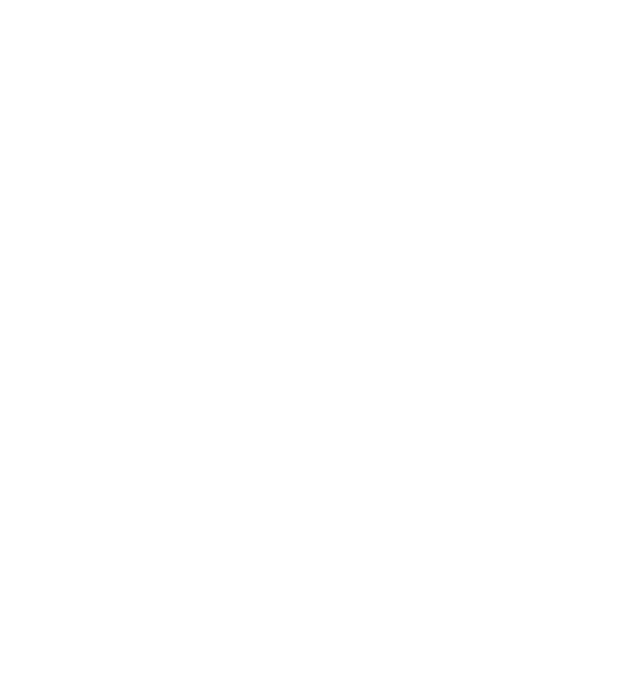
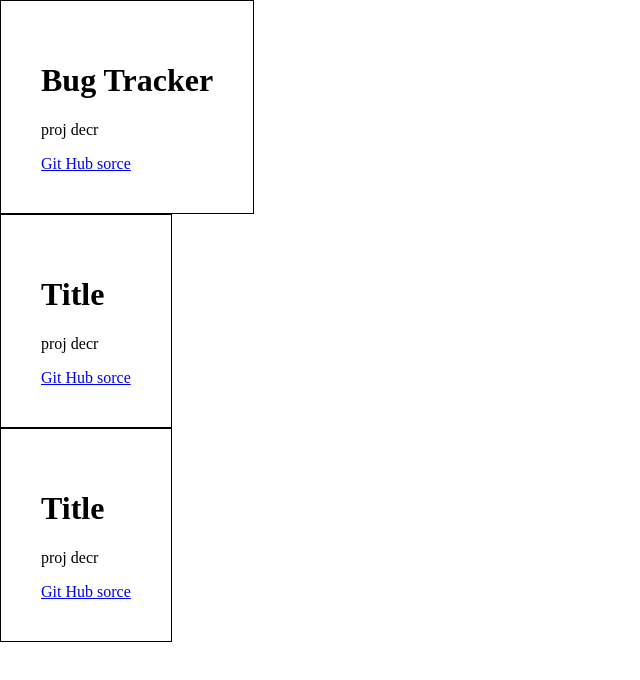
Before and after one commit to quinnjo554/RandomMessage, a plain HTML site: page project/projects.html in a window 1280 px wide. Shown: the whole page, without its empty margins (0-640 px from the left). Drawn offline with Linux system fonts and the light colour scheme.

Commit message:
project css and html

```diff
--- /dev/null
+++ b/project/projects.css
@@ -0,0 +1,15 @@
+body{
+    background-color: white;
+    margin: 0;
+    padding: 0;
+    display: grid;
+}
+
+
+.ProjCard{
+    position: relative;
+    border: 1px solid black;
+    width: max-content;
+    padding: 40px;
+
+}
--- a/project/projects.html
+++ b/project/projects.html
@@ -4,9 +4,41 @@
     <meta charset="UTF-8">
     <meta http-equiv="X-UA-Compatible" content="IE=edge">
     <meta name="viewport" content="width=device-width, initial-scale=1.0">
-    <title>Document</title>
+    <link rel="stylesheet" href="./projects.css">
+    <link rel="script" href="./project.js">
+    <title>Projects</title>
 </head>
 <body>
 
+    <div class="ProjCard">
+        <div class="card-content">
+            <h1 class="title">Bug Tracker</h1>
+            <p class="card-body">
+                proj decr
+            </p>
+            <a class="button" href="/project/projects.html" target="_blank">Git Hub sorce</a>
+        </div>
+    </div>
+
+    <div class="ProjCard">
+        <div class="card-content">
+            <h1 class="title">Title</h1>
+            <p class="card-body">
+                proj decr
+            </p>
+            <a class="button" href="/project/projects.html" target="_blank">Git Hub sorce</a>
+        </div>
+    </div>
+
+    <div class="ProjCard">
+        <div class="card-content">
+            <h1 class="title">Title</h1>
+            <p class="card-body">
+                proj decr
+            </p>
+            <a class="button" href="/project/projects.html" target="_blank">Git Hub sorce</a>
+        </div>
+    </div>
+
 </body>
 </html>
```
Also changed, not shown: project/project.js (added).
